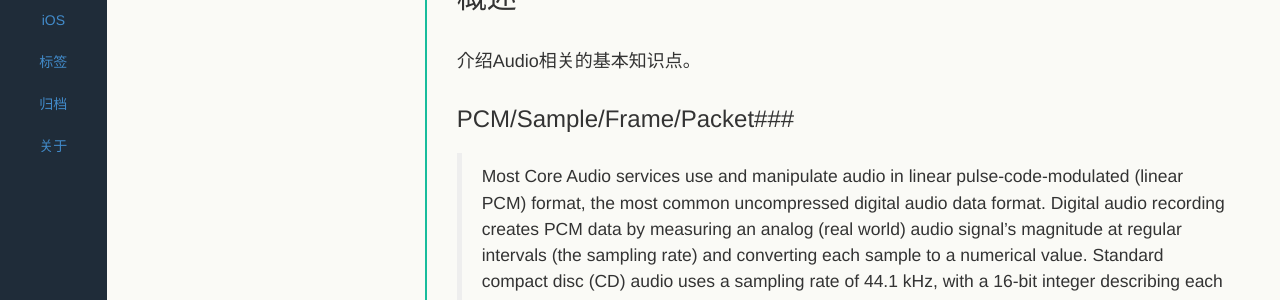
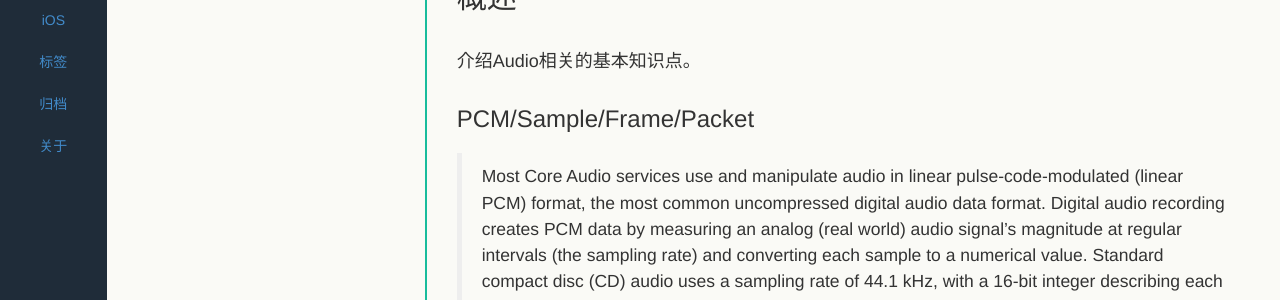
Before and after one commit to xiaxiaowei/xiaxiaowei.github.io, a Jekyll site: the page built from _posts/iOS/2015-01-30-ios-core-audio-introduce.md, in a window 1280 px wide. Shown: the part 310-610 px from the top of the page. Built offline with Jekyll 4.4.1, drawn with Linux system fonts in a browser that asks for light colours.

```diff
--- a/_posts/iOS/2015-01-30-ios-core-audio-introduce.md
+++ b/_posts/iOS/2015-01-30-ios-core-audio-introduce.md
@@ -13,7 +13,7 @@ description: iOS音频相关的知识汇总
 
 介绍Audio相关的基本知识点。
 
-###PCM/Sample/Frame/Packet###
+###PCM/Sample/Frame/Packet
 
 > Most Core Audio services use and manipulate audio in linear pulse-code-modulated (linear PCM) format, the most common uncompressed digital audio data format. Digital audio recording creates PCM data by measuring an analog (real world) audio signal’s magnitude at regular intervals (the sampling rate) and converting each sample to a numerical value. Standard compact disc (CD) audio uses a sampling rate of 44.1 kHz, with a 16-bit integer describing each sample—constituting the resolution or bit depth.
 
```
